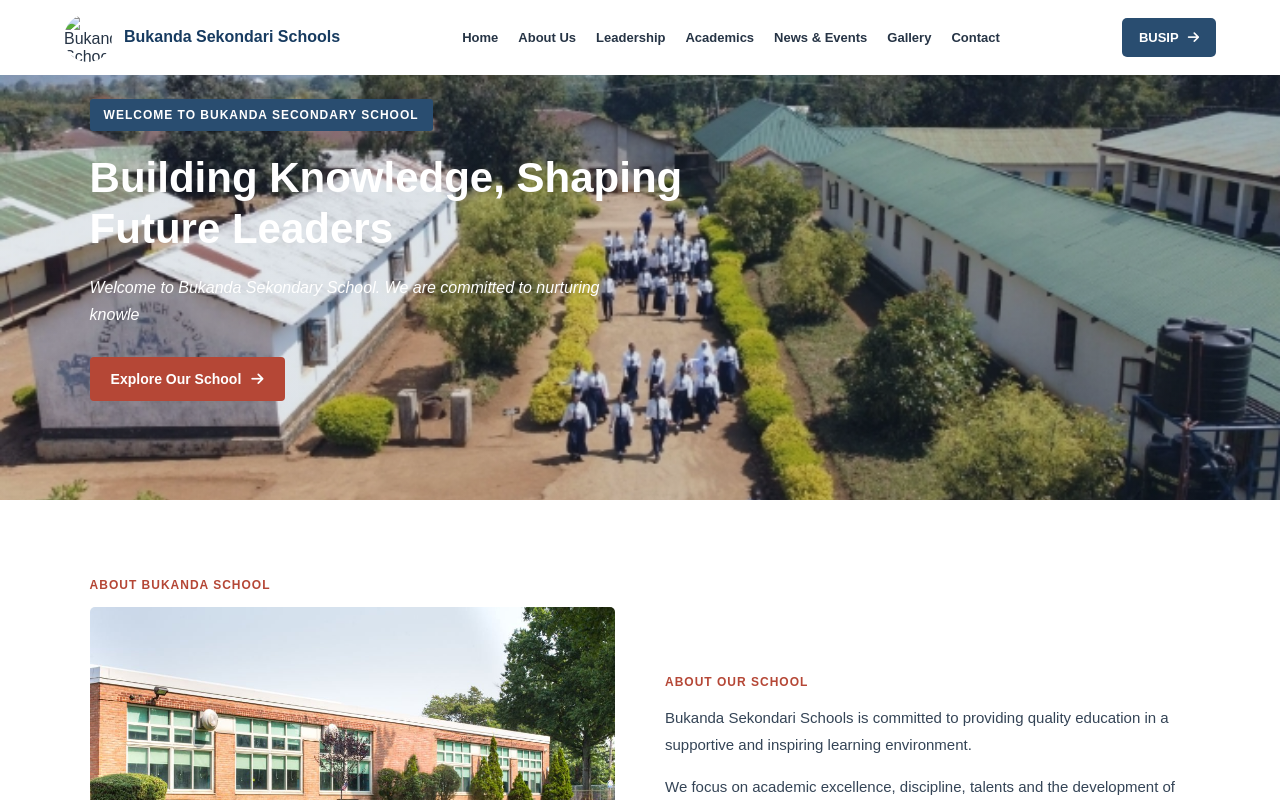
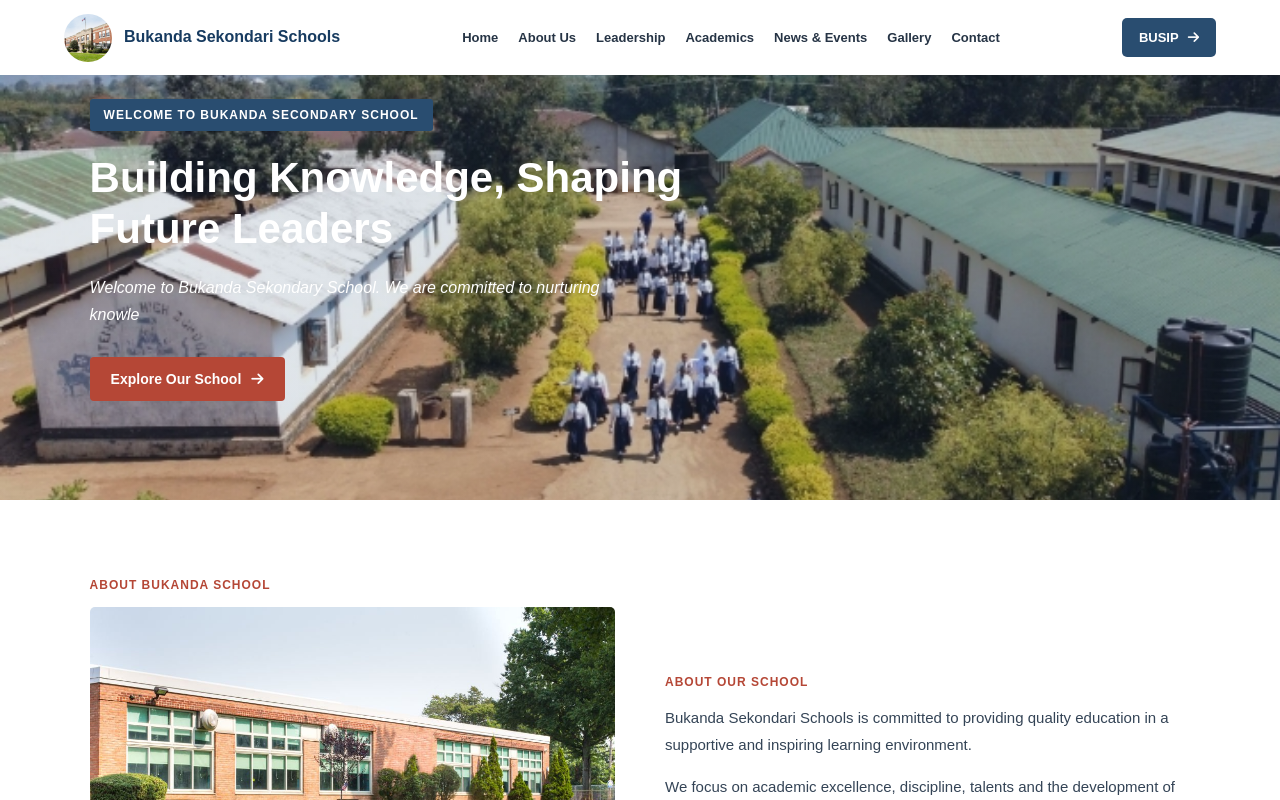
Before and after one commit to 9r569/BUKANDA, a plain HTML site: page index.html in a window 1280 px wide. Shown: the top 800 px of the page. Drawn offline with Linux system fonts and the light colour scheme; files whose address does not match are found by name.

Commit message:
update index.html

```diff
--- a/index.html
+++ b/index.html
@@ -24,7 +24,7 @@ href="https://cdnjs.cloudflare.com/ajax/libs/font-awesome/6.7.2/css/all.min.css"
     <!-- School Logo and Name -->
     <div class="header-brand">
 
-        <img src="Images/istockphoto-1317007945-1024x1024.jpg" alt="Bukanda School Logo">
+        <img src="istockphoto-1317007945-1024x1024.jpg" alt="Bukanda School Logo">
 
         <h2>Bukanda Sekondari Schools</h2>
 
```
